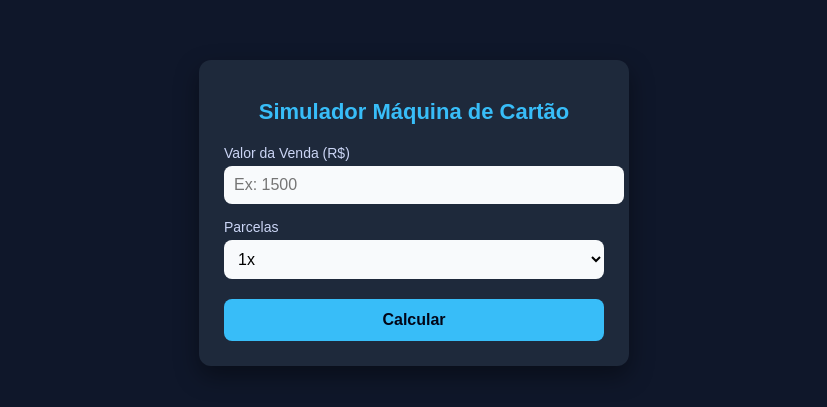
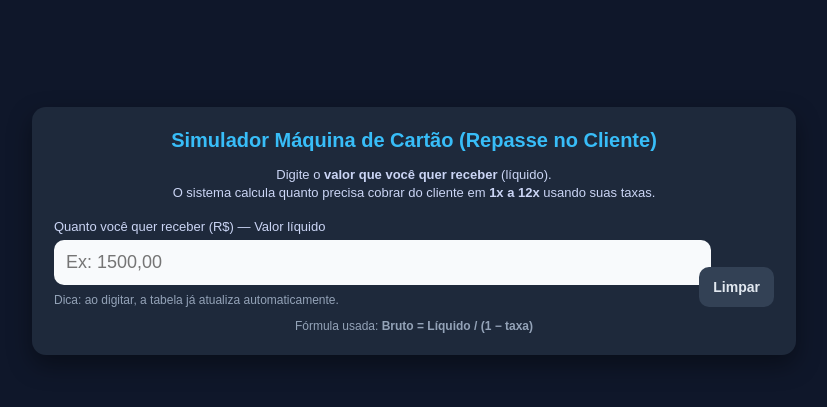
Before and after one commit to testeculpani/teste, a plain HTML site: page index.html in a window 1280 px wide. Shown: the part 187-594 px from the top of the page, without its empty margins (226-1053 px from the left). Drawn offline with Linux system fonts and the light colour scheme.

Commit message:
Update index.html

```diff
--- a/index.html
+++ b/index.html
@@ -1,135 +1,186 @@
 <!DOCTYPE html>
 <html lang="pt-BR">
 <head>
-<meta charset="UTF-8">
-<meta name="viewport" content="width=device-width, initial-scale=1.0">
-<title>Simulador Máquina de Cartão</title>
-
+<meta charset="UTF-8" />
+<meta name="viewport" content="width=device-width, initial-scale=1.0" />
+<title>Simulador Máquina de Cartão — Repasse ao Cliente</title>
 <style>
-    body {
+  body{
     font-family: Arial, Helvetica, sans-serif;
-        background: #0f172a;
-        color: #fff;
-        display: flex;
-        justify-content: center;
-        align-items: center;
-        min-height: 100vh;
-        margin: 0;
+    background:#0f172a;
+    color:#fff;
+    margin:0;
+    min-height:100vh;
+    display:flex;
+    align-items:center;
+    justify-content:center;
+    padding:18px;
   }
-
-    .card {
-        background: #1e293b;
-        padding: 25px;
-        border-radius: 12px;
-        width: 100%;
-        max-width: 380px;
-        box-shadow: 0 10px 25px rgba(0,0,0,0.4);
+  .card{
+    width:100%;
+    max-width:720px;
+    background:#1e293b;
+    border-radius:14px;
+    padding:22px;
+    box-shadow:0 10px 25px rgba(0,0,0,.4);
   }
-
-    h1 {
-        text-align: center;
-        margin-bottom: 20px;
-        font-size: 22px;
-        color: #38bdf8;
+  h1{
+    margin:0 0 14px;
+    font-size:20px;
+    text-align:center;
+    color:#38bdf8;
   }
-
-    label {
-        display: block;
-        margin-top: 15px;
-        font-size: 14px;
-        color: #cbd5f5;
+  .sub{
+    margin:0 0 18px;
+    text-align:center;
+    color:#cbd5f5;
+    font-size:13px;
+    line-height:1.35;
   }
-
-    input, select {
-        width: 100%;
-        padding: 10px;
-        margin-top: 5px;
-        border-radius: 8px;
-        border: none;
-        font-size: 16px;
+  label{
+    display:block;
+    font-size:13px;
+    color:#cbd5f5;
+    margin-bottom:6px;
   }
-
-    input {
-        background: #f8fafc;
+  input{
+    width:100%;
+    padding:12px 12px;
+    border-radius:10px;
+    border:none;
+    font-size:18px;
+    background:#f8fafc;
+    color:#0f172a;
+    outline:none;
   }
-
-    select {
-        background: #f8fafc;
+  .hint{
+    margin-top:8px;
+    font-size:12px;
+    color:#94a3b8;
   }
-
-    button {
-        width: 100%;
-        margin-top: 20px;
-        padding: 12px;
-        font-size: 16px;
-        border: none;
-        border-radius: 8px;
-        background: #38bdf8;
-        color: #020617;
-        font-weight: bold;
-        cursor: pointer;
+  .tableWrap{
+    margin-top:18px;
+    background:#020617;
+    border-radius:12px;
+    overflow:hidden;
+    display:none;
   }
-
-    button:hover {
-        background: #0ea5e9;
+  table{
+    width:100%;
+    border-collapse:collapse;
+    font-size:13px;
   }
-
-    .resultado {
-        margin-top: 20px;
-        background: #020617;
-        padding: 15px;
-        border-radius: 8px;
-        font-size: 14px;
+  th, td{
+    padding:10px 10px;
+    border-bottom:1px solid rgba(148,163,184,.18);
+    text-align:right;
+    white-space:nowrap;
   }
-
-    .linha {
-        display: flex;
-        justify-content: space-between;
-        margin: 6px 0;
+  th{
+    color:#cbd5f5;
+    font-weight:700;
+    background:rgba(255,255,255,.03);
   }
-
-    .destaque {
-        color: #22c55e;
-        font-weight: bold;
+  th:first-child, td:first-child{ text-align:left; }
+  tr:last-child td{ border-bottom:none; }
+  .pill{
+    display:inline-block;
+    padding:3px 8px;
+    border-radius:999px;
+    background:rgba(56,189,248,.15);
+    color:#7dd3fc;
+    font-weight:700;
+    font-size:12px;
+  }
+  .bruto{
+    color:#22c55e;
+    font-weight:800;
+  }
+  .rowNote{
+    font-size:11px;
+    color:#94a3b8;
+  }
+  .topRow{
+    display:flex;
+    gap:12px;
+    flex-wrap:wrap;
+    align-items:flex-end;
+    justify-content:space-between;
+  }
+  .field{
+    flex:1 1 280px;
+  }
+  .actions{
+    flex:0 0 auto;
+    display:flex;
+    gap:10px;
+  }
+  button{
+    padding:12px 14px;
+    border-radius:10px;
+    border:none;
+    background:#38bdf8;
+    color:#020617;
+    font-weight:800;
+    cursor:pointer;
+    font-size:14px;
+  }
+  button.secondary{
+    background:#334155;
+    color:#e2e8f0;
+  }
+  button:hover{ filter:brightness(.95); }
+  .footer{
+    margin-top:12px;
+    color:#94a3b8;
+    font-size:12px;
+    text-align:center;
   }
 </style>
 </head>
-
 <body>
 
 <div class="card">
-    <h1>Simulador Máquina de Cartão</h1>
+  <h1>Simulador Máquina de Cartão (Repasse no Cliente)</h1>
+  <p class="sub">
+    Digite o <b>valor que você quer receber</b> (líquido).<br>
+    O sistema calcula quanto precisa cobrar do cliente em <b>1x a 12x</b> usando suas taxas.
+  </p>
 
-    <label>Valor da Venda (R$)</label>
-    <input type="number" id="valor" placeholder="Ex: 1500" step="0.01">
+  <div class="topRow">
+    <div class="field">
+      <label>Quanto você quer receber (R$) — Valor líquido</label>
+      <input id="valorLiquido" type="number" inputmode="decimal" step="0.01" placeholder="Ex: 1500,00" />
+      <div class="hint">Dica: ao digitar, a tabela já atualiza automaticamente.</div>
+    </div>
 
-    <label>Parcelas</label>
-    <select id="parcelas">
-        <option value="1">1x</option>
-        <option value="2">2x</option>
-        <option value="3">3x</option>
-        <option value="4">4x</option>
-        <option value="5">5x</option>
-        <option value="6">6x</option>
-        <option value="7">7x</option>
-        <option value="8">8x</option>
-        <option value="9">9x</option>
-        <option value="10">10x</option>
-        <option value="11">11x</option>
-        <option value="12">12x</option>
-    </select>
+    <div class="actions">
+      <button class="secondary" onclick="limpar()">Limpar</button>
+    </div>
+  </div>
 
-    <button onclick="calcular()">Calcular</button>
+  <div class="tableWrap" id="wrap">
+    <table>
+      <thead>
+        <tr>
+          <th>Parcelas</th>
+          <th>Taxa</th>
+          <th>Valor a cobrar (Bruto)</th>
+          <th>Parcela do cliente</th>
+          <th class="rowNote">Observação</th>
+        </tr>
+      </thead>
+      <tbody id="tbody"></tbody>
+    </table>
+  </div>
 
-    <div class="resultado" id="resultado" style="display:none;">
-        <div class="linha"><span>Taxa aplicada:</span><span id="taxa"></span></div>
-        <div class="linha"><span>Valor da taxa:</span><span id="valorTaxa"></span></div>
-        <div class="linha"><span>Valor líquido:</span><span class="destaque" id="liquido"></span></div>
-        <div class="linha"><span>Valor da parcela:</span><span id="parcelaValor"></span></div>
+  <div class="footer">
+    Fórmula usada: <b>Bruto = Líquido / (1 − taxa)</b>
   </div>
 </div>
 
 <script>
+  // Taxas (%) informadas por você
   const taxas = {
     1: 2.765,
     2: 4.102,
@@ -145,27 +196,67 @@ const taxas = {
     12: 9.878
   };
 
-function calcular() {
-    const valor = parseFloat(document.getElementById('valor').value);
-    const parcelas = document.getElementById('parcelas').value;
+  const input = document.getElementById('valorLiquido');
+  const wrap = document.getElementById('wrap');
+  const tbody = document.getElementById('tbody');
 
-    if (!valor || valor <= 0) {
-        alert("Informe um valor válido.");
+  function brl(n){
+    return n.toLocaleString('pt-BR', { style:'currency', currency:'BRL' });
+  }
+
+  function calcularTabela(){
+    const liquido = parseFloat(input.value);
+
+    if(!liquido || liquido <= 0){
+      wrap.style.display = 'none';
+      tbody.innerHTML = '';
       return;
     }
 
-    const taxa = taxas[parcelas];
-    const valorTaxa = valor * (taxa / 100);
-    const liquido = valor - valorTaxa;
-    const valorParcela = valor / parcelas;
+    let html = '';
 
-    document.getElementById('taxa').innerText = taxa.toFixed(3) + "%";
-    document.getElementById('valorTaxa').innerText = "R$ " + valorTaxa.toFixed(2);
-    document.getElementById('liquido').innerText = "R$ " + liquido.toFixed(2);
-    document.getElementById('parcelaValor').innerText = parcelas + "x de R$ " + valorParcela.toFixed(2);
+    for(let p=1; p<=12; p++){
+      const taxaPct = taxas[p];
+      const taxa = taxaPct / 100;
 
-    document.getElementById('resultado').style.display = "block";
+      // Valor bruto a cobrar para receber o líquido desejado
+      const bruto = liquido / (1 - taxa);
+
+      // Valor da parcela para o cliente
+      const parcelaCliente = bruto / p;
+
+      // Valor da taxa (quanto fica "comido" pela operadora)
+      const valorTaxa = bruto - liquido;
+
+      html += `
+        <tr>
+          <td><span class="pill">${p}x</span></td>
+          <td>${taxaPct.toFixed(3)}%</td>
+          <td class="bruto">${brl(bruto)}</td>
+          <td>${p}x de ${brl(parcelaCliente)}</td>
+          <td class="rowNote">Taxa embutida: ${brl(valorTaxa)}</td>
+        </tr>
+      `;
     }
+
+    tbody.innerHTML = html;
+    wrap.style.display = 'block';
+  }
+
+  function limpar(){
+    input.value = '';
+    wrap.style.display = 'none';
+    tbody.innerHTML = '';
+    input.focus();
+  }
+
+  // Atualiza automaticamente enquanto digita
+  input.addEventListener('input', calcularTabela);
+
+  // Enter também recalcula (opcional)
+  input.addEventListener('keydown', (e) => {
+    if(e.key === 'Enter') calcularTabela();
+  });
 </script>
 
 </body>
```
Lines whose indentation alone changed are shown as unchanged.
